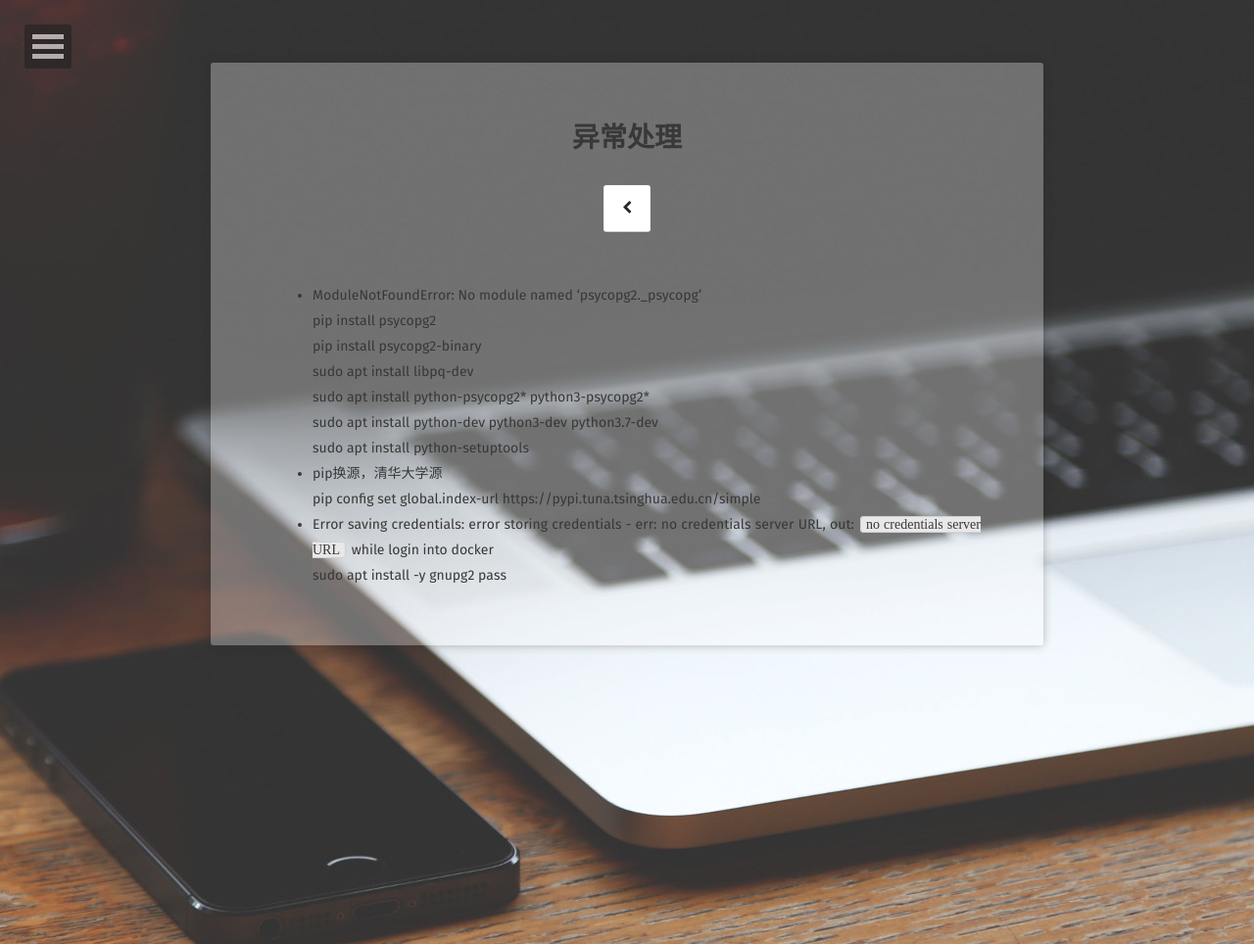
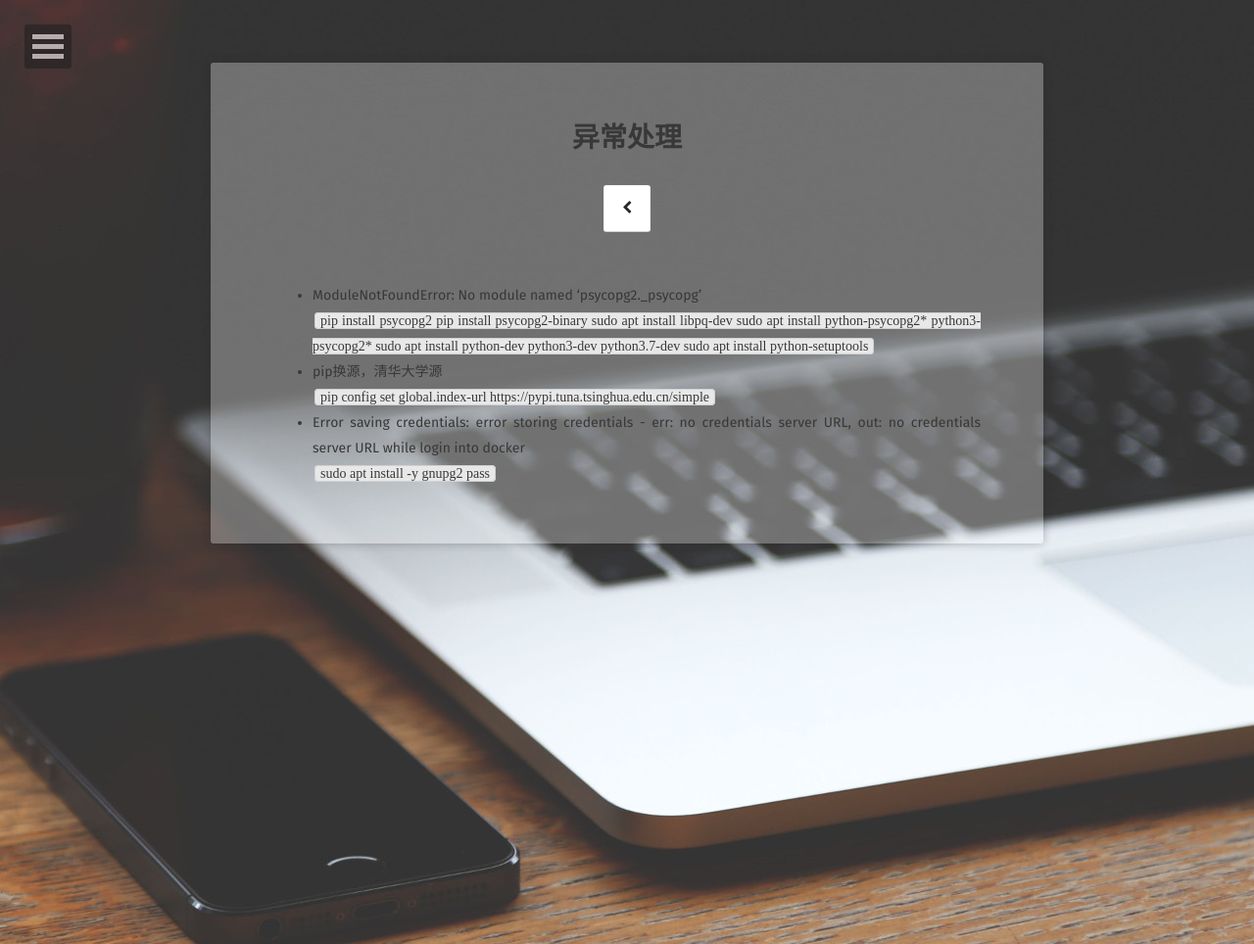
Before and after one commit to A17513081909/csz.github.io, a Jekyll site: the page built from exception/index.md, in a window 1280 px wide. Shown: the whole page at 98% size. Built offline with Jekyll 4.4.1, drawn with Linux system fonts in a browser that asks for light colours; some web fonts are replaced.

```diff
--- a/exception/index.md
+++ b/exception/index.md
@@ -7,13 +7,13 @@ comments: false
 ---
 
 * ModuleNotFoundError: No module named 'psycopg2._psycopg'
-pip install psycopg2
+`pip install psycopg2
 pip install psycopg2-binary
 sudo apt install libpq-dev
 sudo apt install python-psycopg2* python3-psycopg2*
 sudo apt install python-dev python3-dev python3.7-dev
-sudo apt install python-setuptools
+sudo apt install python-setuptools  `
 * pip换源，清华大学源
-pip config set global.index-url https://pypi.tuna.tsinghua.edu.cn/simple
-* Error saving credentials: error storing credentials - err: no credentials server URL, out: `no credentials server URL` while login into docker
-sudo apt install -y gnupg2 pass
+`pip config set global.index-url https://pypi.tuna.tsinghua.edu.cn/simple    `
+* Error saving credentials: error storing credentials - err: no credentials server URL, out: no credentials server URL while login into docker
+`sudo apt install -y gnupg2 pass`
```
